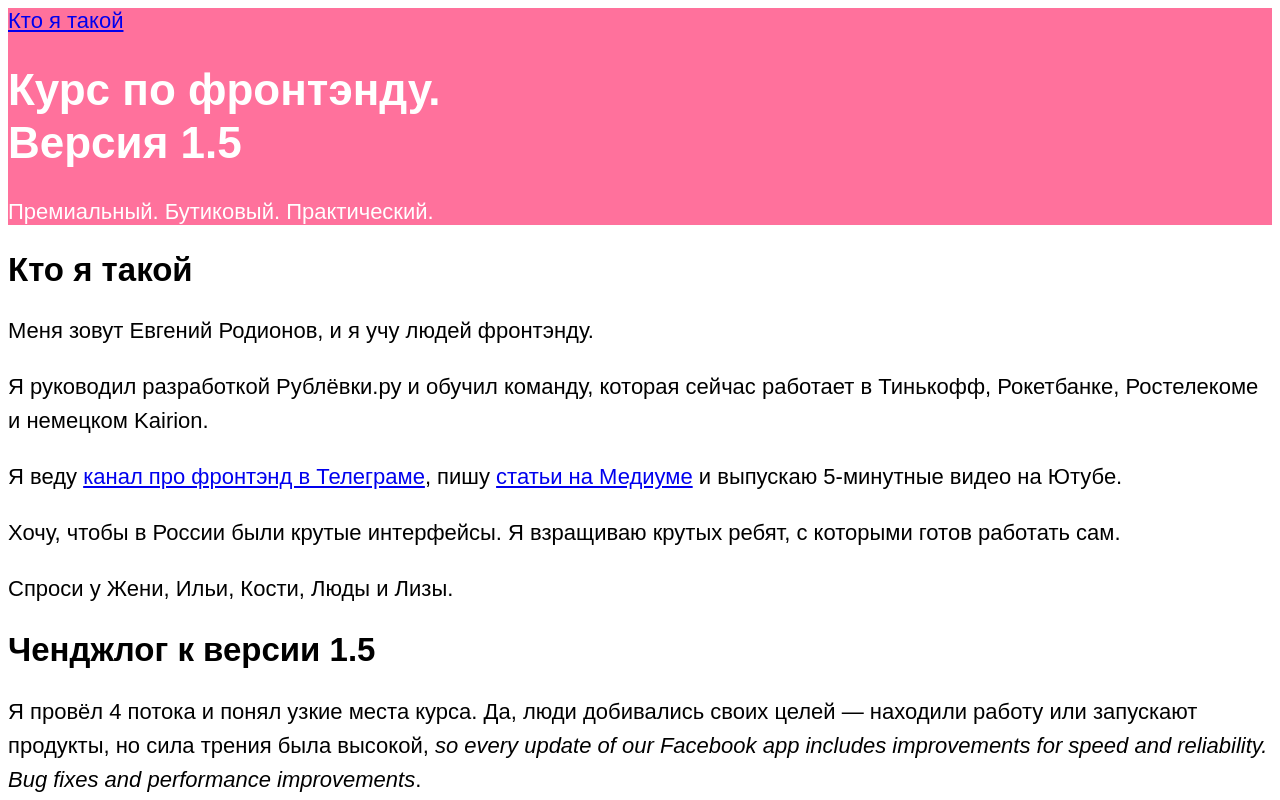
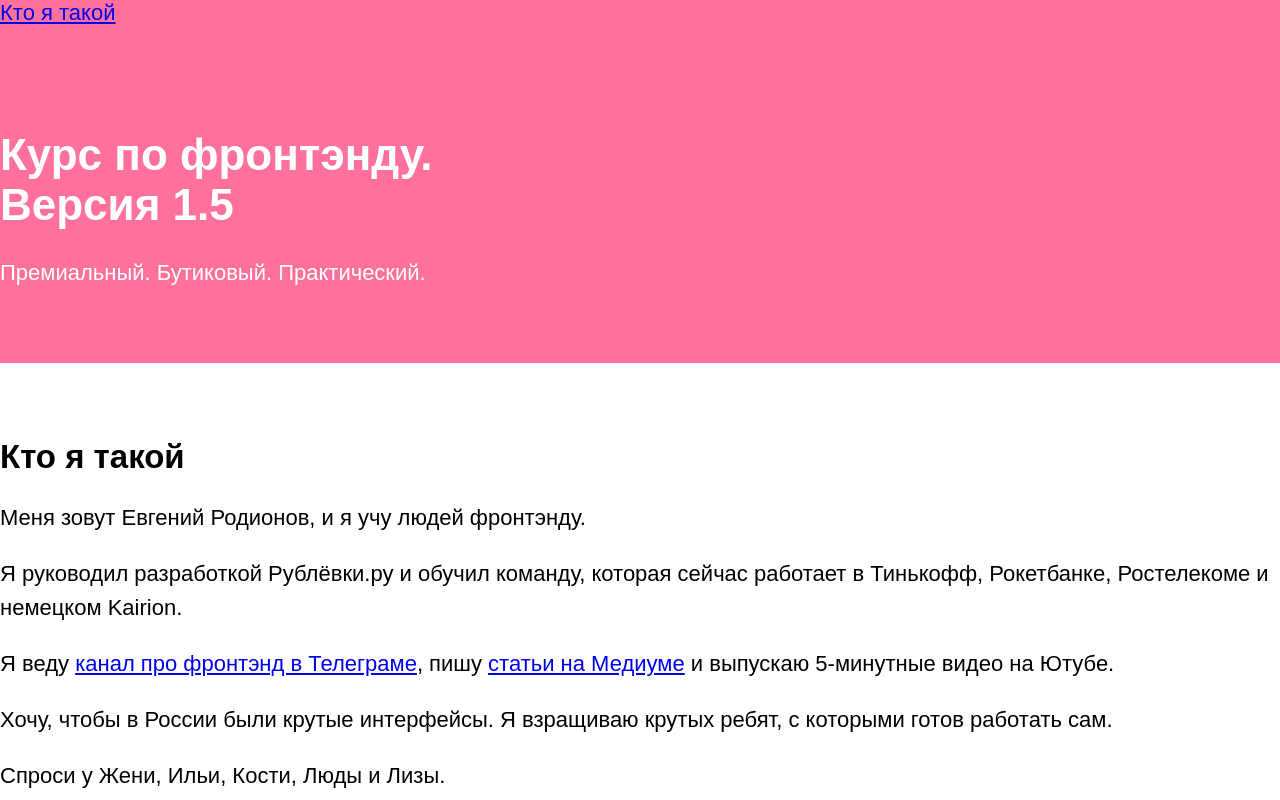
Before and after one commit to Brabada/verstka_old, a plain HTML site: page index.html in a window 1280 px wide. Shown: the top 800 px of the page. Drawn offline with nearby package versions, Linux system fonts and the light colour scheme.

Commit message:
Added paddings & margins in header and first section

```diff
--- a/css/styles.css
+++ b/css/styles.css
@@ -5,7 +5,6 @@
 
 .header {
   background-color: #ff719c;
-  line-height: 1.2;
 }
 
 .header_text-style {
@@ -13,7 +12,20 @@
   font-family: "Arial", "Helvetica";
 }
 
+.header_text-padding {
+  padding-top: 75px;
+  padding-bottom: 55px;
+}
+
+.header_slogan-margin-top {
+  margin-top: 0;
+}
+
 .main_text-style {
   line-height: 34px;
   font-family: "Arial", "Helvetica";
 }
+
+.main_padding-top {
+  padding-top: 50px;
+}
--- a/index.html
+++ b/index.html
@@ -4,20 +4,23 @@
     <meta charset="UTF-8">
     <title>Курс по фронтэнду 1.5</title>
     <link rel="stylesheet" href="./css/styles.css">
+    <link rel="stylesheet" href="./css/normalize.css">
   </head>
   <body class="font-style">
     <header class="header header_text-style">
       <nav>
         <a href="#whoami">Кто я такой</a>
       </nav>
-      <h1>
-        Курс по фронтэнду.<br>
-        Версия 1.5
-      </h1>
-      <p>Премиальный. Бутиковый. Практический.</p>
+      <div class="header_text-padding">
+        <h1>
+          Курс по фронтэнду.
+          <br>Версия 1.5
+        </h1>
+        <p class="header_slogan-margin-top">Премиальный. Бутиковый. Практический.</p>
+      </div>
     </header>
 
-    <main class="main_text-style">
+    <main class="main_padding-top main_text-style">
       <section>
         <h2 id="whoami">Кто я такой</h2>
         <p>Меня зовут Евгений Родионов, и я учу людей фронтэнду.</p>
```
